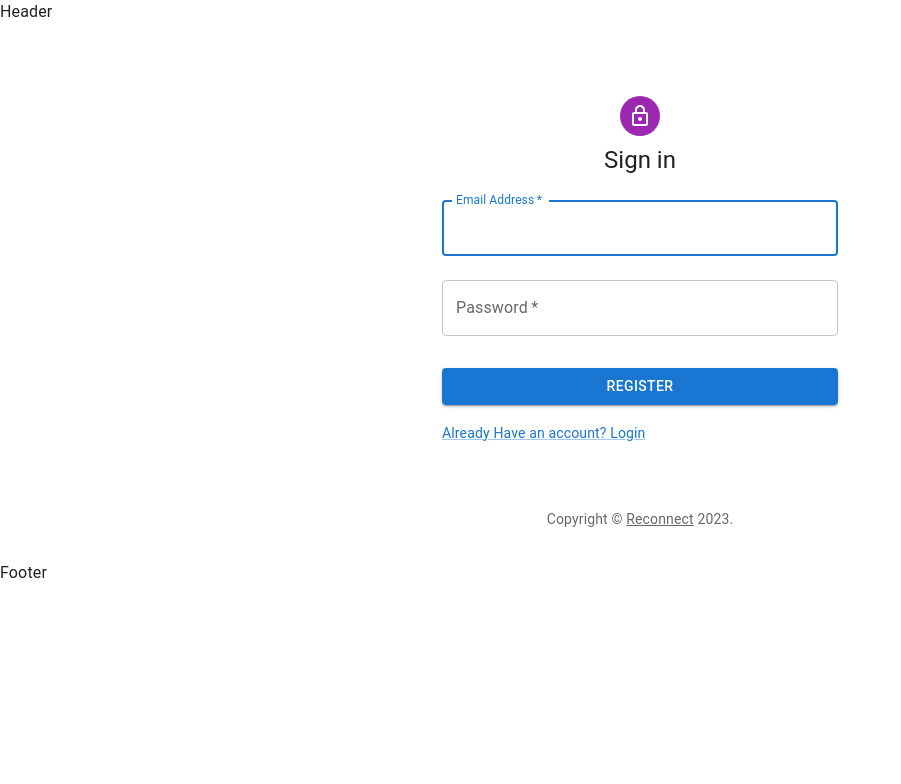
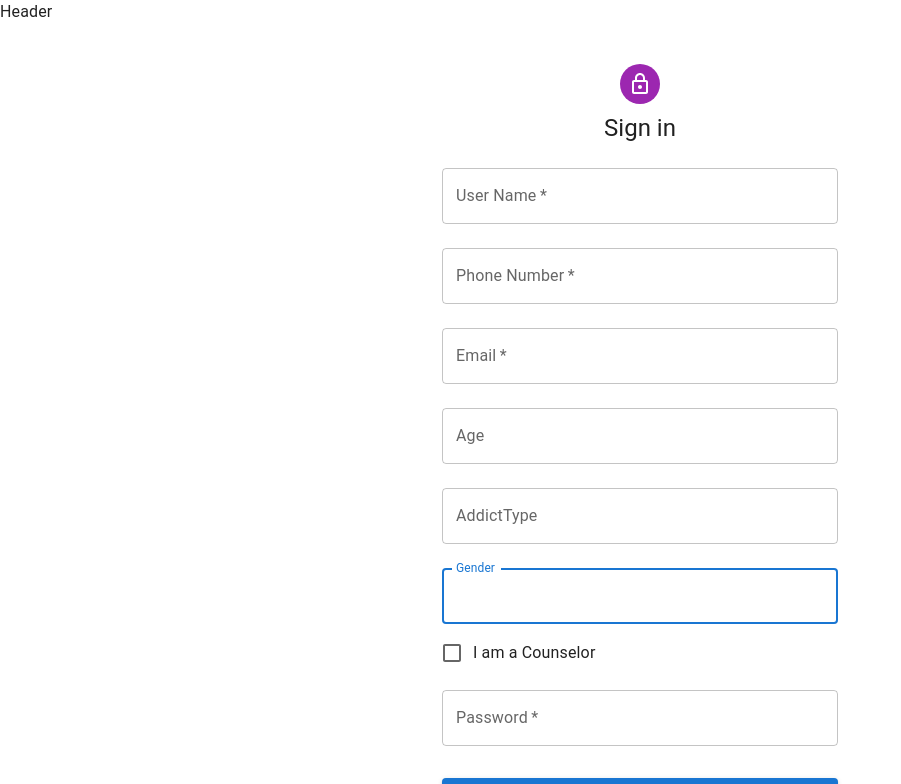
Before and after one commit to IEEE-2k23-Hackathon/Reconnect, a React (Create React App) app in the folder client/: page /register in a window 1280 px wide. Shown: the top 784 px of the page, without its empty margins (0-901 px from the left). Built offline with nearby package versions, Linux system fonts and the light colour scheme.

Commit message:
Auth fix ✅

```diff
--- a/client/src/Pages/Home.jsx
+++ b/client/src/Pages/Home.jsx
@@ -4,13 +4,19 @@ import { LoggedState } from '../context/auth';
 
 
 const Home = () => {
-  const currentUser = JSON.parse(localStorage.getItem('userinfo'));
-  console.log(currentUser);
+
+  const isLoggedIn = LoggedState();
+  console.log(isLoggedIn);
+  const currentUser = isLoggedIn ? JSON.parse(localStorage.getItem('user')) : 0 ;
+  console.log(currentUser.isCounselor);
+
   return (
     <Layout title={"DashBoard | Reconnect"}>
         <div>
           Demo
-          {currentUser ? currentUser.username : "____Nousers"}
+          {currentUser ? "_____" + currentUser.username : "____Nousers"}
+          <br />
+          Counselor : {JSON.stringify(currentUser.isCounselor)}
         </div>
     </Layout>
   )
--- a/client/src/Pages/Login.jsx
+++ b/client/src/Pages/Login.jsx
@@ -36,7 +36,7 @@ function Copyright(props) {
 const Login = () => {
 
   const navigate = useNavigate();
-  const {CurrentUser,setUser,setisLoggedIn} = LoggedState();
+  const {CurrentUser,setisLoggedIn,setUser} = LoggedState();
 
 
   const [username, setUsername] = useState("");
@@ -66,8 +66,12 @@ const Login = () => {
         toast.error("User Not Found");
         return ;
       }
+
       console.log(data.User);
+      setUser(data.User);
+      localStorage.setItem("user",JSON.stringify(data.User));
       setisLoggedIn(true);
+
       setTimeout(() => {
         navigate("/");
       },500);
--- a/client/src/Pages/Register.jsx
+++ b/client/src/Pages/Register.jsx
@@ -1,5 +1,9 @@
-import React from 'react'
+import React, { useState } from 'react'
 import Layout from '../components/Layout/Layout'
+
+import toast from 'react-hot-toast';
+import axios from 'axios';
+import {useNavigate } from "react-router-dom";
 
 import Avatar from '@mui/material/Avatar';
 import Button from '@mui/material/Button';
@@ -35,23 +39,62 @@ const defaultTheme = createTheme();
 
 const Register = () => {
 
-    const handleSubmit = (event) => {
+    const [isCounselor, setIsCounselor] = useState(false);
+    const navigate = useNavigate();
+
+    const handleSubmit = async(event) => {
         event.preventDefault();
         const data = new FormData(event.currentTarget);
-        console.log({
+
+        if (!data.get('email') || !data.get('password') || !data.get('username')) {
+            toast.error("Please Fill all the Feilds");
+            return;
+        }
+
+        const register_ojt = {
+            username: data.get('username'),
+            phonenumber: JSON.parse(data.get('phonenumber')),
             email: data.get('email'),
+            age: JSON.parse(data.get('age')),
+            addictType: data.get('addictType'),
+            gender: data.get('gender'),
+            isCounselor,
+            ...isCounselor && {
+              CounselorLicenseNumber: JSON.parse(data.get('counselorLicenseNumber')),
+              Specialization: data.get('specialization'),
+              Experience: JSON.parse(data.get('experience')),
+              WorkingIn: data.get('workingIn'),
+              Portfolio: data.get('portfolio'),
+            },
             password: data.get('password'),
-        });
+          };
+
+          console.log(register_ojt);
+
+
+        try {
+            const { data } = await axios.post("/api/register",register_ojt);
+            console.log(data);
+            if(data){
+                toast.success("Registered SuccessFully ..!")
+            }
+            setTimeout(() => {
+                navigate("/login");
+            }, 500);
+        } catch (error) {
+            toast.error("Registered Failed ...😂");
+        }
+
     };
 
     return (
         <Layout title={"Register Page"}>
             <ThemeProvider theme={defaultTheme}>
-                <Container component="main" maxWidth="xs">
+                <Container component="main" maxWidth="xs" >
                     <CssBaseline />
                     <Box
                         sx={{
-                            marginTop: 8,
+                            marginTop: 4,
                             display: 'flex',
                             flexDirection: 'column',
                             alignItems: 'center',
@@ -68,12 +111,109 @@ const Register = () => {
                                 margin="normal"
                                 required
                                 fullWidth
-                                id="email"
-                                label="Email Address"
-                                name="email"
-                                autoComplete="email"
+                                id="username"
+                                label="User Name"
+                                name="username"
                                 autoFocus
                             />
+                            <TextField
+                                margin="normal"
+                                required
+                                fullWidth
+                                id="phonenumber"
+                                label="Phone Number"
+                                name="phonenumber"
+                                autoFocus
+                            />
+                            <TextField
+                                margin="normal"
+                                required
+                                fullWidth
+                                id="email"
+                                type='email'
+                                label="Email"
+                                name="email"
+                                autoFocus
+                            />
+                            <TextField
+                                margin="normal"
+
+                                fullWidth
+                                id="age"
+
+                                label="Age"
+                                name="age"
+                                autoFocus
+                            />
+                            <TextField
+                                margin="normal"
+
+                                fullWidth
+                                id="addictType"
+
+                                label="AddictType"
+                                name="addictType"
+                                autoFocus
+                            />
+                            <TextField
+                                margin="normal"
+                                fullWidth
+                                id="gender"
+
+                                label="Gender"
+                                name="gender"
+                                autoFocus
+                            />
+                            <FormControlLabel
+                                control={<Checkbox checked={isCounselor} onChange={(e) => setIsCounselor(e.target.checked)} />}
+                                label="I am a Counselor"
+                            />
+                            {isCounselor && (
+                                <>
+                                    <TextField
+                                        margin="normal"
+                                        fullWidth
+                                        id="counselorLicenseNumber"
+                                        label="Counselor License Number"
+                                        name="counselorLicenseNumber"
+                                        autoFocus
+                                    />
+                                    <TextField
+                                        margin="normal"
+                                        fullWidth
+                                        id="specialization"
+                                        label="Specialization"
+                                        name="specialization"
+                                        autoFocus
+                                    />
+                                    <TextField
+                                        margin="normal"
+                                        fullWidth
+                                        id="experience"
+                                        label="Experience (Years)"
+                                        name="experience"
+                                        type="number"
+                                        autoFocus
+                                    />
+                                    <TextField
+                                        margin="normal"
+                                        fullWidth
+                                        id="workingIn"
+                                        label="Working in (Hospital, Clinic etc.)"
+                                        name="workingIn"
+                                        autoFocus
+                                    />
+                                    <TextField
+                                        margin="normal"
+                                        fullWidth
+                                        id="portfolio"
+                                        label="Portfolio Link"
+                                        name="portfolio"
+                                        autoFocus
+                                    />
+                                </>
+                            )}
+
                             <TextField
                                 margin="normal"
                                 required
--- a/client/src/context/auth.js
+++ b/client/src/context/auth.js
@@ -14,13 +14,15 @@ const LoggedInProvider = ({ children }) => {
     });
 
     useEffect(() => {
+        console.log("Is Logged Called");
         localStorage.setItem('log', JSON.stringify(isLoggedIn));
-        localStorage.setItem("user",JSON.stringify(User));
     },[isLoggedIn]);
 
     const value = {
         isLoggedIn,
         setisLoggedIn,
+        User,
+        setUser
     };
 
     return (
```
Also changed, not shown: 1 other file (tests, documents, lock files or other folders).
